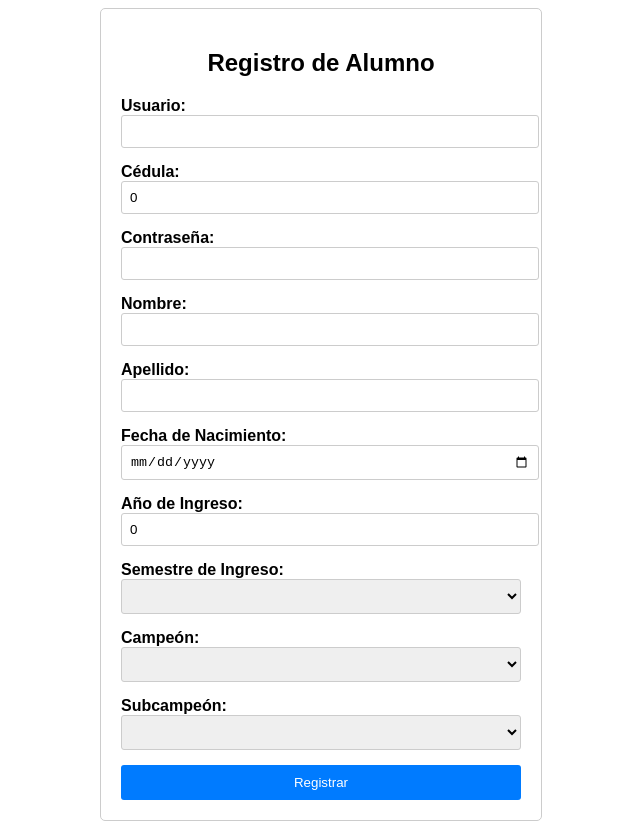
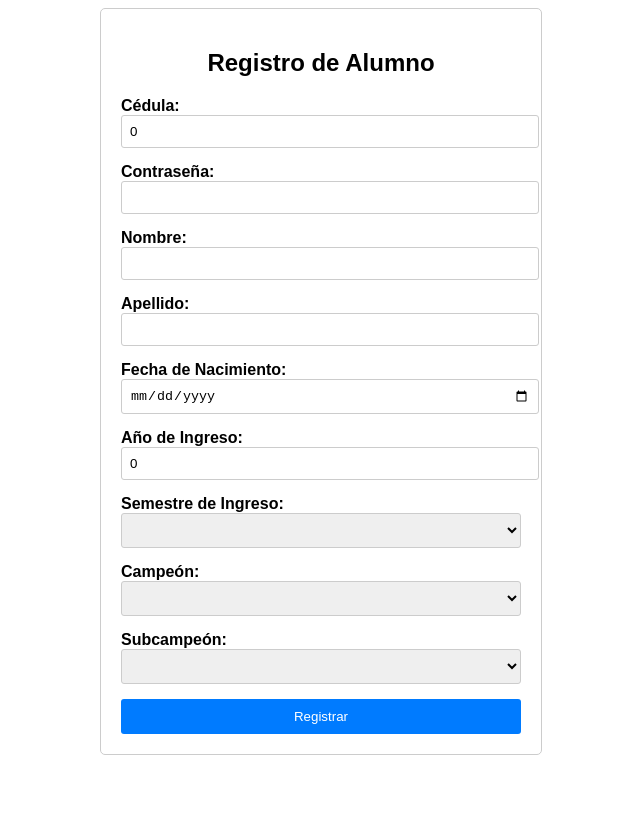
Before and after one commit to SantiagoPanozzo/BDII_Final_2024, an Angular app in the folder PencaFront/: page /registro in a window 1280 px wide. Shown: the whole page, without its empty margins (319-959 px from the left). After the commit the page ends 800 px from the top, so only its background shows below. Built offline with nearby package versions, Linux system fonts and the light colour scheme.

Commit message:
Username eliminado y reemplazado por cedula

```diff
--- a/PencaFront/src/app/interfaces/adminInterface.ts
+++ b/PencaFront/src/app/interfaces/adminInterface.ts
@@ -1,10 +1,7 @@
 export interface Admin {
     cedula: string;
-    username : string;
     nombre : string
     contrasena: string;
     Fecha_Nacimiento : string,
     Rol_Universidad : string,
-
-
 }
--- a/PencaFront/src/app/interfaces/alumnoInterface.ts
+++ b/PencaFront/src/app/interfaces/alumnoInterface.ts
@@ -1,5 +1,4 @@
 export interface Alumno {
-    username:string;
     cedula : number;
     contrasena: string;
     nombre: string;
--- a/PencaFront/src/app/login/login.component.html
+++ b/PencaFront/src/app/login/login.component.html
@@ -2,8 +2,8 @@
   <h2>Login</h2>
   <form (ngSubmit)="login()">
     <div class="form-group">
-      <label for="username">Username:</label>
-      <input type="text" id="username" [(ngModel)]="username" name="username" required>
+      <label for="cedula">Cedula:</label>
+      <input type="number" id="cedula" [(ngModel)]="cedula" name="cedula" required min="1000000" max="99999999">
     </div>
     <div class="form-group">
       <label for="password">Password:</label>
--- a/PencaFront/src/app/login/login.component.ts
+++ b/PencaFront/src/app/login/login.component.ts
@@ -8,13 +8,13 @@ import { AuthService } from '../services/auth.service';
   styleUrls: ['./login.component.css']
 })
 export class LoginComponent {
-  username: string = '';
+  cedula: number = 0;
   password: string = '';
 
   constructor(private authService: AuthService, private router: Router) {}
 
   login(): void {
-    const resultado = this.authService.autenticarUsuario(this.username, this.password);
+    const resultado = this.authService.autenticarUsuario(this.cedula, this.password);
     if (resultado) {
       if (resultado.esAdmin) {
         this.router.navigate(['/admin-dashboard'], { state: { usuario: resultado.usuario } });
--- a/PencaFront/src/app/registro/registro.component.html
+++ b/PencaFront/src/app/registro/registro.component.html
@@ -1,10 +1,6 @@
 <div class="registro-container">
   <h2>Registro de Alumno</h2>
   <form (ngSubmit)="registrar()">
-    <div class="form-group">
-      <label for="username">Usuario:</label>
-      <input type="text" id="username" name="username" [(ngModel)]="alumno.username" required>
-    </div>
     <div class="form-group">
       <label for="cedula">Cédula:</label>
       <input type="text" id="cedula" name="cedula" [(ngModel)]="alumno.cedula" required>
--- a/PencaFront/src/app/registro/registro.component.ts
+++ b/PencaFront/src/app/registro/registro.component.ts
@@ -12,7 +12,6 @@ import { Equipo } from '../interfaces/equipo';
 })
 export class RegistroComponent implements OnInit {
   alumno: Alumno = {
-    username: '',
     cedula: 0,
     contrasena: '',
     nombre: '',
--- a/PencaFront/src/app/services/administrador.service.ts
+++ b/PencaFront/src/app/services/administrador.service.ts
@@ -4,10 +4,10 @@ import { Injectable } from '@angular/core';
   providedIn: 'root'
 })
 export class AdministradorService {
+  // FIXME esto no se utiliza en ningún momento?
   private adminDatos = {
 
-    cedula: '123',
-    username : 'admin',
+    cedula: 999,
     nombre : 'holaa',
     contrasena: 'admin123',
     Fecha_Nacimiento : '6/10/2002',
--- a/PencaFront/src/app/services/alumno.service.ts
+++ b/PencaFront/src/app/services/alumno.service.ts
@@ -7,7 +7,6 @@ import { Alumno } from '../interfaces/alumnoInterface';
 export class AlumnoService {
   private alumnos: Alumno[] = [
     {
-      username: 'alumno1',
       cedula: 123,
       contrasena: 'clave123',
       nombre: 'Juan',
@@ -20,7 +19,6 @@ export class AlumnoService {
       subcampeon: 'BRA'
     },
     {
-      username: 'alumno2',
       cedula: 987,
       contrasena: 'abc123',
       nombre: 'María',
@@ -42,8 +40,8 @@ export class AlumnoService {
     this.alumnos.push(alumno);
   }
 
-  obtenerUsuarioPorUsuarioYContrasena(username: string, contrasena: string): Alumno | null {
-    const usuario = this.alumnos.find(u => u.username === username && u.contrasena === contrasena) || null;
+  obtenerUsuarioPorCedulaYContrasena(cedula: number, contrasena: string): Alumno | null {
+    const usuario = this.alumnos.find(u => u.cedula === cedula && u.contrasena === contrasena) || null;
     if (usuario) {
       this.alumnoAutenticado = usuario;
     }
@@ -54,8 +52,8 @@ export class AlumnoService {
     return this.alumnos;
   }
 
-  obtenerPuntajePorUsername(username: string): number | null {
-    const alumno = this.alumnos.find(u => u.username === username);
+  obtenerPuntajePorCedula(cedula: number): number | null {
+    const alumno = this.alumnos.find(u => u.cedula === cedula);
     return alumno ? alumno.puntajeTotal : null;
   }
 
--- a/PencaFront/src/app/services/auth.service.ts
+++ b/PencaFront/src/app/services/auth.service.ts
@@ -8,19 +8,19 @@ import { Alumno } from '../interfaces/alumnoInterface';
   providedIn: 'root'
 })
 export class AuthService {
-  private adminCredentials = { username: 'admin', contrasena: 'admin' };
+  private adminCredentials = { cedula: 999, contrasena: 'admin' };
   private usuarioAutenticado: Alumno | null = null;
 
   constructor(private alumnoService: AlumnoService, private administradorService: AdministradorService, private router: Router) { }
 
-  autenticarUsuario(username: string, contrasena: string): { esAdmin: boolean, usuario?: any } | null {
+  autenticarUsuario(cedula: number, contrasena: string): { esAdmin: boolean, usuario?: any } | null {
     // Verificar si las credenciales son del administrador
-    if (username === this.adminCredentials.username && contrasena === this.adminCredentials.contrasena) {
+    if (cedula === this.adminCredentials.cedula && contrasena === this.adminCredentials.contrasena) {
       // Si son del administrador, devolver la información de administrador
       return { esAdmin: true, usuario: this.administradorService.obtenerDatosAdmin() };
     } else {
       // Si no son del administrador, buscar en los alumnos
-      const usuario = this.alumnoService.obtenerUsuarioPorUsuarioYContrasena(username, contrasena);
+      const usuario = this.alumnoService.obtenerUsuarioPorCedulaYContrasena(cedula, contrasena);
       if (usuario) {
         // Si se encuentra al alumno, actualizar el usuario autenticado
         this.usuarioAutenticado = usuario;
--- a/PencaFront/src/app/student-dashboard/puntaje/puntaje.component.ts
+++ b/PencaFront/src/app/student-dashboard/puntaje/puntaje.component.ts
@@ -15,7 +15,7 @@ export class PuntajeComponent implements OnInit {
   ngOnInit(): void {
     const usuarioAutenticado = this.authService.obtenerUsuarioAutenticado();
     if (usuarioAutenticado) {
-      const puntaje = this.alumnoService.obtenerPuntajePorUsername(usuarioAutenticado.username);
+      const puntaje = this.alumnoService.obtenerPuntajePorCedula(usuarioAutenticado.cedula);
       if (puntaje !== null) {
         this.puntajeAlumno = puntaje;
       }
```
